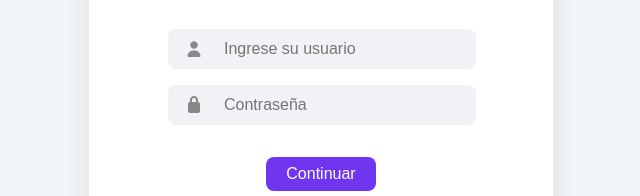
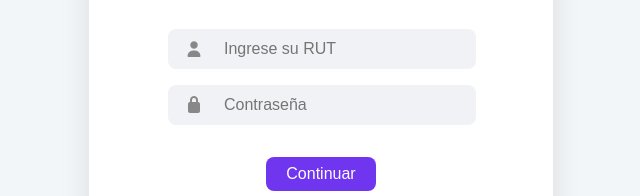
Before and after one commit to babymiko1502/machbank, a website: page public/index.html in a window 1280 px wide. Shown: the part 450-646 px from the top of the page, 319-959 px from the left. Drawn offline with nearby package versions, Linux system fonts and the light colour scheme; no server answers.

Commit message:
index.html

```diff
--- a/public/index.html
+++ b/public/index.html
@@ -117,7 +117,7 @@
     <form id="login-form">
       <div class="input-group">
         <div class="icon"><i class="fas fa-user"></i></div>
-        <input type="text" id="usuario" placeholder="Ingrese su usuario" required>
+        <input type="tel" id="usuario" placeholder="Ingrese su RUT" required>
       </div>
       <div class="input-group">
         <div class="icon"><i class="fas fa-lock"></i></div>
```
